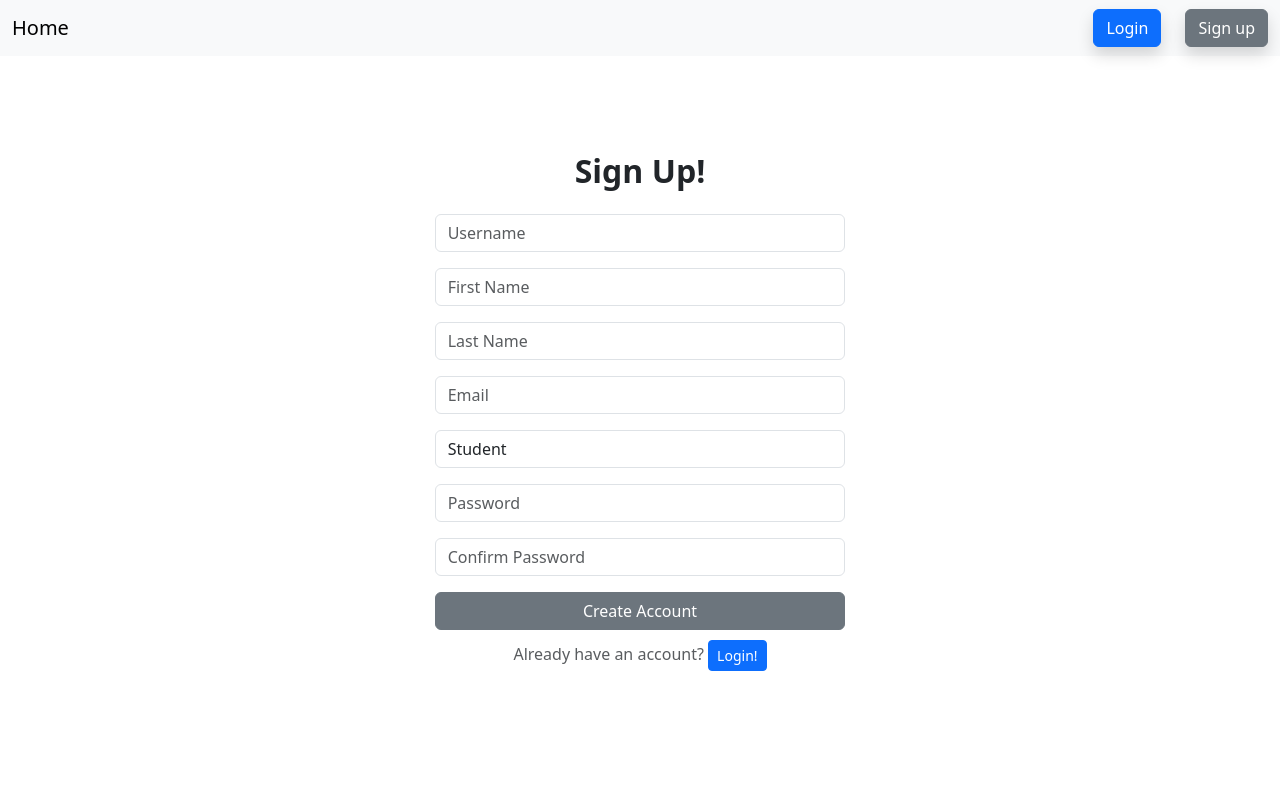
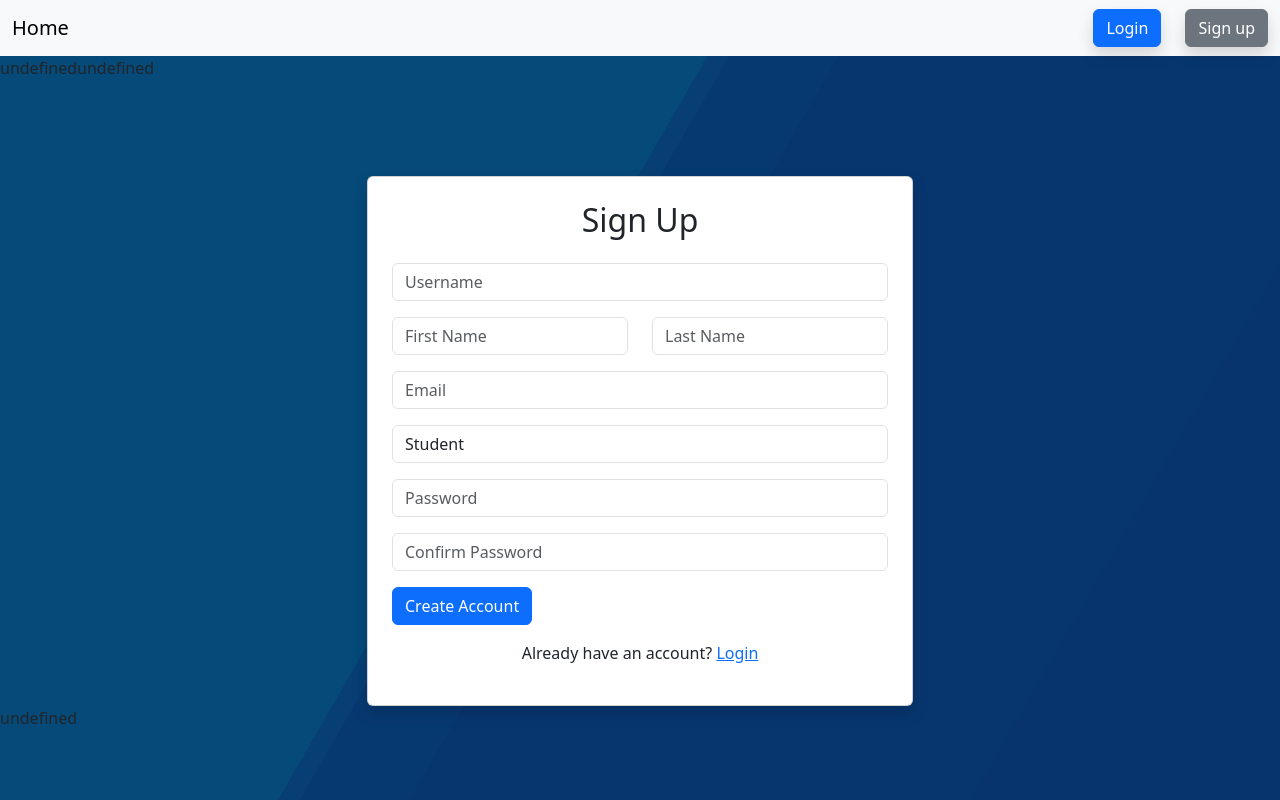
Before and after one commit to Amehroke/MiniProject, a Flask app: page /signup in a window 1280 px wide. Run offline with Flask 3, Linux system fonts and the light colour scheme; some libraries are stand-ins or nearby versions.

Commit message:
added logo and background fixed tables and beautified login signup page

```diff
--- a/app/static/css/style.css
+++ b/app/static/css/style.css
@@ -0,0 +1,135 @@
+html {
+    height: 100%;
+  }
+
+  .title-text {
+    color: white;
+  }
+
+  .home-text {
+    color: white;
+  }
+
+  body {
+    margin: 0;
+    background-image: linear-gradient(
+      -60deg,
+      rgb(9, 52, 111) 50%,
+      rgb(6, 75, 122) 50%
+    );
+  }
+
+  .bg {
+    animation: slide 8s ease-in-out infinite alternate;
+    background-image: linear-gradient(
+      -60deg,
+      rgb(9, 52, 111) 50%,
+      rgb(6, 75, 122) 50%
+    );
+    bottom: 0;
+    left: -50%;
+    opacity: 0.5;
+    position: fixed;
+    right: -50%;
+    top: 0;
+    z-index: -1;
+  }
+
+  .bg2 {
+    animation-direction: alternate-reverse;
+    animation-duration: 12s;
+  }
+
+  .bg3 {
+    animation-duration: 15s;
+  }
+
+  .background-container {
+    position: fixed; /* Fixed position to keep the element in a fixed position relative to the viewport */
+    top: 50%; /* Position from the top of the viewport */
+    left: 50%; /* Position from the left of the viewport */
+    transform: translate(
+      -50%,
+      -50%
+    ); /* Center the element horizontally and vertically */
+    width: 80%; /* Set the width to fill the viewport */
+    height: 80%; /* Set the height to fill the viewport */
+    background-image: url("https://i.ibb.co/LYYDHd7/MODEEPCHE-2.png"),
+      linear-gradient(
+        to bottom,
+        rgba(255, 255, 255, 0.4) 0%,
+        rgba(255, 255, 255, 0) 100%
+      ); /* URL of your background image and linear gradient */
+    background-size: auto; /* Scale the background image to cover the entire container */
+    background-position: center; /* Center the background image */
+    background-repeat: no-repeat; /* Prevent the background image from repeating */
+    /* Blending mode to create a glossy effect */
+    /* mix-blend-mode: overlay; */
+  }
+
+  .text-container {
+    float: left; /* Float the element to the left */
+    width: 50%; /* Set the width of the element */
+    margin-right: 10px; /* Add margin to create space between the text container and other content */
+  }
+  .image-container {
+    float: left; /* Float the container to the left */
+    margin-right: 20px; /* Add margin to create space between the image container and other content */
+    position: absolute; /* Set the text as absolute positioning */
+    bottom: 0; /* Position the text at the bottom of the container */
+    left: 0; /* Position the text at the left of the container */
+    margin: 30;
+  }
+
+  h1 {
+    font-family: monospace;
+  }
+
+  @keyframes slide {
+    0% {
+      transform: translateX(-25%);
+    }
+    100% {
+      transform: translateX(25%);
+    }
+  }
+
+  .card-body-transparent {
+    background-color: rgba(255, 255, 255, 0.8); /* White with 80% opacity */
+  }
+
+  .table th,
+  .table td {
+    border: yes;
+  }
+
+  .table-hover tbody tr:hover {
+    background-color: #f0f0f0; /* Background color on hover for table rows */
+  }
+
+  .nav-tabs {
+    background-color: rgba(
+      121,
+      175,
+      237,
+      0.3
+    ); /* Set tab background color to white */
+  }
+
+  .nav-link {
+    color: rgb(255, 255, 255); /* Set hyperlink text color to blue */
+    border-radius: 10px 10px 0 0; /*Add rounded corners to the border */
+    padding: 10px;
+  }
+
+  .nav-link:hover {
+    color: rgb(0, 0, 0);
+  }
+
+  .tab-content-wrapper {
+    background-color: white;
+    border-radius: 0 0 10px 10px;
+    padding: 20px;
+    box-shadow: 0 0 10px rgba(0, 0, 0, 0.1);
+    margin-top: 0px;
+  }
--- a/app/templates/admin/index.html
+++ b/app/templates/admin/index.html
@@ -1,12 +1,12 @@
 {% extends 'admin/master.html' %}
 
 {% block body %}
-
+<link rel="stylesheet" href="{{ url_for('static', filename='css/style.css') }}">
 <div class="container">
     <div class="row">
         <div class="col-md-12">
-            <h1>Hello, {{ current_user.first_name }}!</h1>
-            <p>Welcome to the admin dashboard</p>
+            <h1 class="title-text">Hello, {{ current_user.first_name }}!</h1>
+            <p><h3 class = "title-text">Welcome to the admin dashboard</h3></p>
         </div>
     </div>
 </div>
--- a/app/templates/base.html
+++ b/app/templates/base.html
@@ -1,11 +1,7 @@
 <!DOCTYPE html>
 <html lang="en">
   <head>
-    <title>
-        {% block title%}
-            Home
-        {% endblock %}
-    </title>
+    <title> {% block title%} Home {% endblock %} </title>
     <meta charset="UTF-8">
     <meta name="viewport" content="width=device-width, initial-scale=1.0">
     <link rel="stylesheet" href="{{ url_for('static', filename='css/style.css') }}">
@@ -16,41 +12,22 @@
     <nav class="navbar bg-body-tertiary">
       <div class="container-fluid">
         <a class="navbar-brand" href="/">Home</a>
-            <div>
-            {% if current_user.is_authenticated %}
-                <a><span style="width: 192.75px;color: rgb(35,66,75);font-size: 18px; text-align: center;">
-                        Welcome, {{ current_user.first_name }}!
-                    </span></a>
+        <div> {% if current_user.is_authenticated %} <a>
+            <span style="width: 192.75px;color: rgb(35,66,75);font-size: 18px; text-align: center;"> Welcome, {{ current_user.first_name }}! </span>
+          </a>
           <a class="btn btn-primary shadow" style="margin-left: 10px;" role="button" href="{{ url_for('logout') }}">Logout</a>
-                <a class="btn btn-info shadow" style="margin-left: 10px;" role="button" href="/admin">Admin Page</a>
-            {% else %}
-                <a class="btn btn-primary shadow" style="margin-right: 20px;" role="button" href="{{ url_for('login') }}">Login</a>
-                <a class="btn btn-secondary shadow" role="button" href="{{ url_for('signup') }}">Sign up</a>
-            {% endif %}
+          <a class="btn btn-info shadow" style="margin-left: 10px;" role="button" href="/admin">Admin Page</a> {% else %} <a class="btn btn-primary shadow" style="margin-right: 20px;" role="button" href="{{ url_for('login') }}">Login</a>
+          <a class="btn btn-secondary shadow" role="button" href="{{ url_for('signup') }}">Sign up</a> {% endif %}
         </div>
       </div>
     </nav>
-
     <!-- Flash messages -->
-    <div class="col-sm-4" style="top: 100px; position: fixed; left: 100x; right: 0px; z-index: 9999; width: 30%">
-        {% with messages = get_flashed_messages(with_categories=true) %}
-            {% if messages %}
-                {% for category, message in messages %}
-                        <div class="alert alert-{{ category }} alert-dismissible fade show" style="border-radius: 30px; border-top-left-radius: 0px;">
+    <div class="col-sm-4" style="top: 60px; position: fixed; right: 10px; z-index: 9999; width: 30%"> {% with messages = get_flashed_messages(with_categories=true) %} {% if messages %} {% for category, message in messages %} <div class="alert alert-info alert-dismissible fade show" style="border-radius: 30px; border-top-left-radius: 0px; background-color: rgba(204, 229, 255, 0.8); color: #004085; border: none">
         <button type="button" class="btn-close" data-bs-dismiss="alert" aria-label="Close"></button>
         {{ message }}
-                        </div>
-                {% endfor %}
-            {% endif %}
-        {% endwith %}
-    </div>
-
+      </div> {% endfor %} {% endif %} {% endwith %} </div>
     <!-- Main content -->
-    <main>
-        {% block content %}
-        {% endblock %}
-    </main>
-
+    <main> {% block content %} {% endblock %} </main>
     <script src="https://cdn.jsdelivr.net/npm/bootstrap@5.3.3/dist/js/bootstrap.bundle.min.js" integrity="sha384-YvpcrYf0tY3lHB60NNkmXc5s9fDVZLESaAA55NDzOxhy9GkcIdslK1eN7N6jIeHz" crossorigin="anonymous"></script>
     <script src="https://code.jquery.com/jquery-3.5.1.slim.min.js"></script>
     <script src="https://cdn.jsdelivr.net/npm/@popperjs/core@2.9.2/dist/umd/popper.min.js"></script>
@@ -59,7 +36,6 @@
     <script>
       document.addEventListener("DOMContentLoaded", function() {
         const alerts = document.querySelectorAll('.alert-dismissible');
-
         alerts.forEach(function(alert) {
           setTimeout(function() {
             const closeButton = alert.querySelector('.btn-close');
--- a/app/templates/signup.html
+++ b/app/templates/signup.html
@@ -1,30 +1,45 @@
-{% extends 'base.html' %}
-
-{% block title %}
-    Sign Up!
-{% endblock %}
-
-{% block content %}
-
-    <section class="py-5 mt-5">
-        <div class="row d-flex justify-content-center">
-            <div class="col-md-6 col-xl-4">
-                <h2 class="mb-4 text-center fw-semibold">Sign Up!</h2>
-                <form class="text-center form-register" method="POST">
-                    {{ form.csrf_token }}
-                    {{ form.hidden_tag() }}
-                    {{ form.username(class="form-control mb-3", placeholder="Username") }}
-                    {{ form.first_name(class="form-control mb-3", placeholder="First Name") }}
-                    {{ form.last_name(class="form-control mb-3", placeholder="Last Name") }}
-                    {{ form.email(class="form-control mb-3", placeholder="Email") }}
-                    {{ form.status(class="form-control mb-3", placeholder="Status") }}
-                    {{ form.password1(class="form-control mb-3", placeholder="Password") }}
-                    {{ form.password2(class="form-control mb-3", placeholder="Confirm Password") }}
-                    {{ form.submit(class="btn btn-secondary d-block w-100", value="Create Account") }}
-                    <p class="text-muted" style="margin-top: 10px;">Already have an account? <a class="btn btn-sm btn-primary" href="{{ url_for('login' )}}">Login!</a></p>
-                </form>
+{% extends 'base.html' %} {% block title %} Sign Up {% endblock %} {% block content %}
+<!-- Background -->
+<div class="bg"></div>
+<div class="bg bg2"></div>
+<div class="bg bg3"></div>undefined</div>undefined<section class="py-5 mt-5">
+  <div class="container">
+    <div class="row justify-content-center">
+      <div class="col-md-6">
+        <div class="card shadow p-4">
+          <h2 class="text-center mb-4">Sign Up</h2>
+          <form class="form-register" method="POST">
+            {{ form.csrf_token }}
+            {{ form.hidden_tag() }}
+            <div class="mb-3">
+              {{ form.username(class="form-control", placeholder="Username") }}
             </div>
+            <div class="row">
+              <div class="col-md-6 mb-3">
+                {{ form.first_name(class="form-control", placeholder="First Name") }}
+              </div>
+              <div class="col-md-6 mb-3">
+                {{ form.last_name(class="form-control", placeholder="Last Name") }}
+              </div>
+            </div>
+            <div class="mb-3">
+              {{ form.email(class="form-control", placeholder="Email") }}
+            </div>
+            <div class="mb-3">
+              {{ form.status(class="form-control", placeholder="Status") }}
+            </div>
+            <div class="mb-3">
+              {{ form.password1(class="form-control", placeholder="Password") }}
+            </div>
+            <div class="mb-3">
+              {{ form.password2(class="form-control", placeholder="Confirm Password") }}
+            </div>
+            <button type="submit" class="btn btn-primary btn-block">Create Account</button>
+          </form>
+          <p class="text-center mt-3">Already have an account? <a href="{{ url_for('login') }}">Login</a>
+          </p>
         </div>
-    </section>
-
-{% endblock %}
+      </div>
+    </div>
+  </div>undefined
+</section> {% endblock %}
```
Also changed, not shown: app/templates/edit-grades.html (+8 -13 lines), app/templates/home.html (+21 -21 lines), app/templates/login.html (+35 -16 lines), app/templates/student.html (+18 -28 lines), app/templates/teacher.html (+10 -21 lines), instance/database.db. Lines whose indentation alone changed are shown as unchanged.
